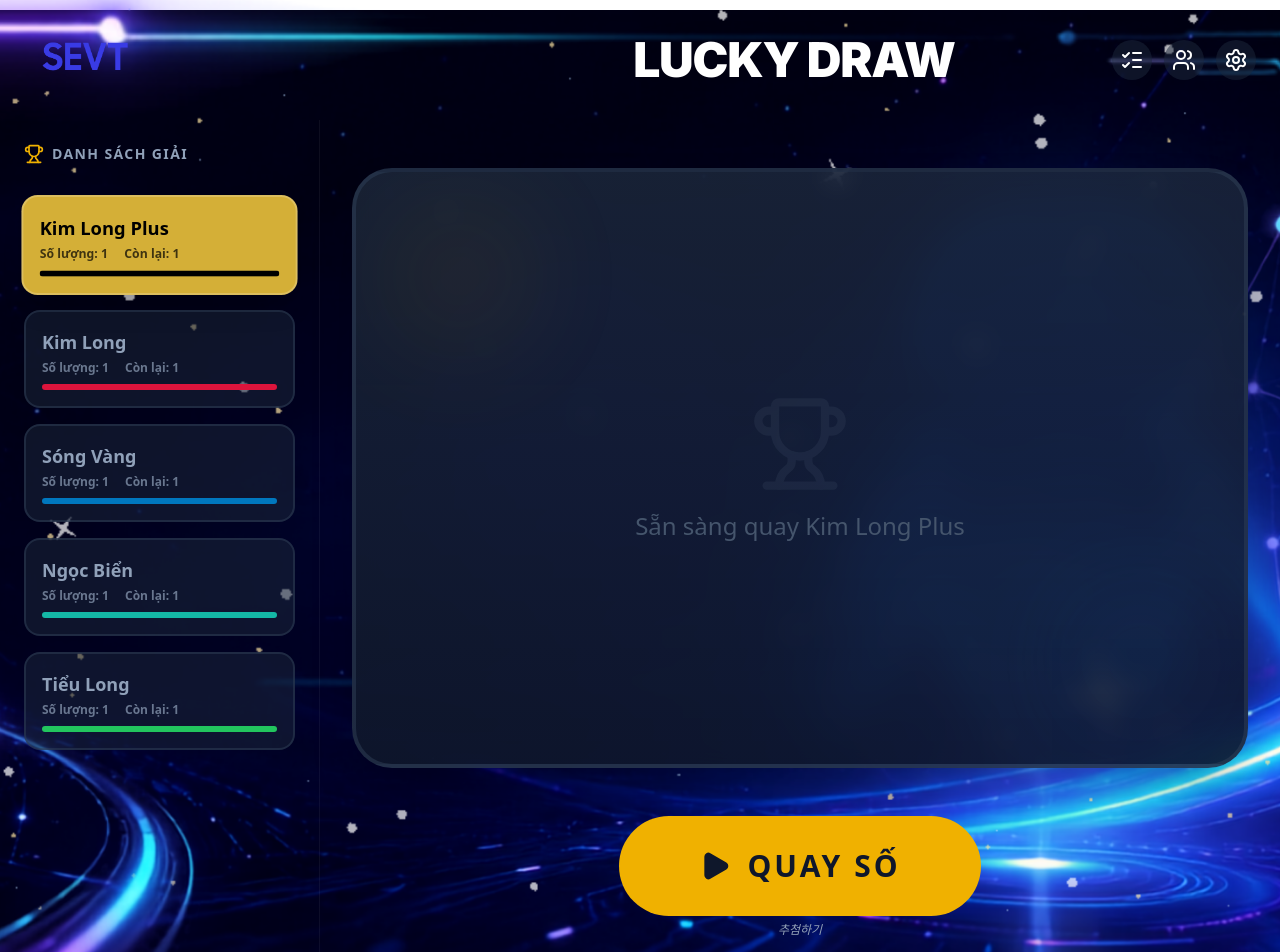
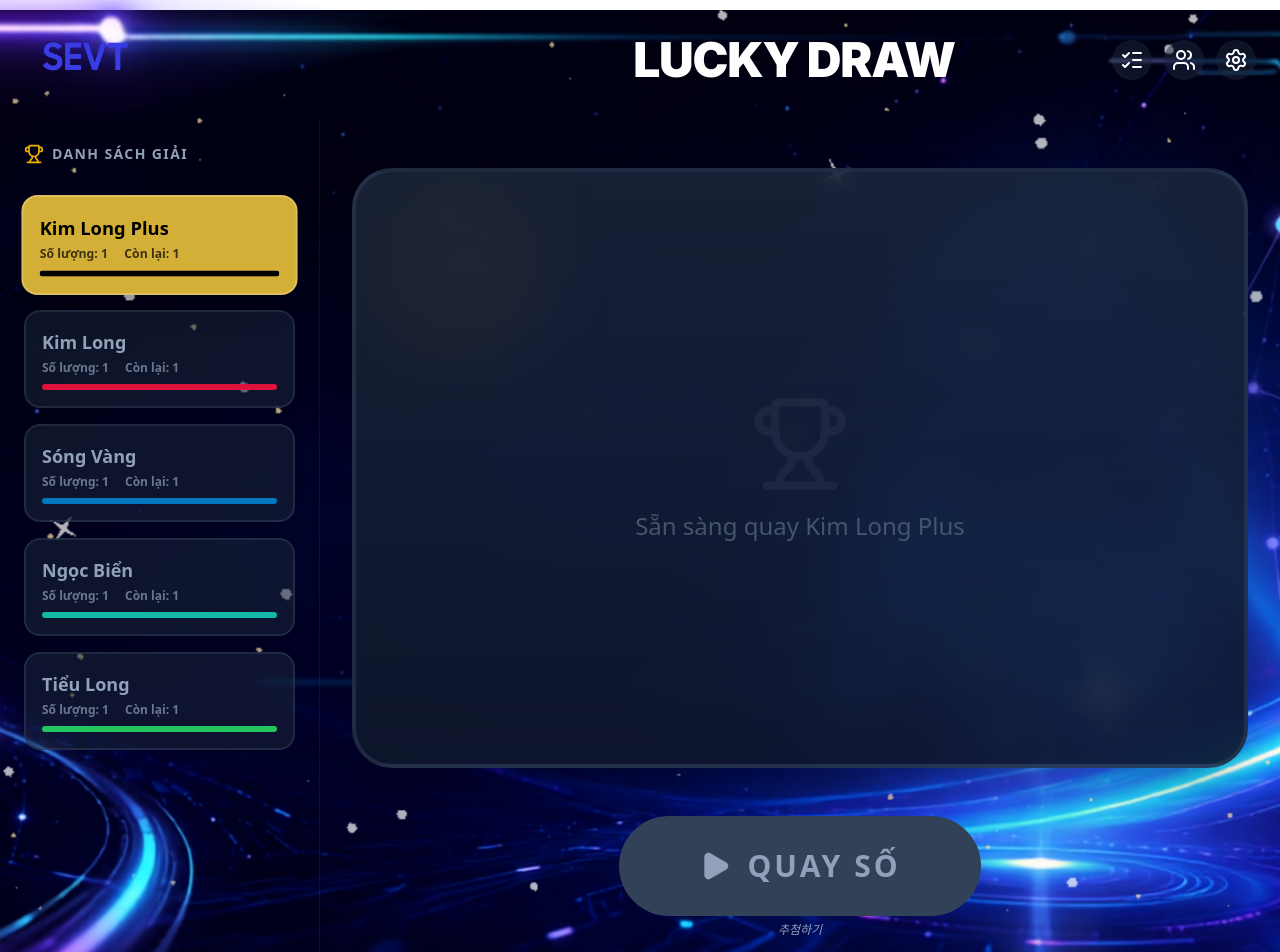
Before and after one commit to sstap22/Luckydraw, a React (Vite) app: page / in a window 1280 px wide. Shown: the top 952 px of the page. Built offline with nearby package versions, Linux system fonts and the light colour scheme.

Commit message:
Update availableParticipants logic with reservation check for unassigned prizes

```diff
--- a/src/App.tsx
+++ b/src/App.tsx
@@ -79,29 +79,6 @@ const DEFAULT_PRIZES: Prize[] = [
   { id: 'E', name: 'Tiểu Long', quantity: 1, remaining: 1, list: [], color: '#22C55E' },
 ];
 
-const SAMPLE_PARTICIPANTS: Record<string, Participant[]> = {
-  A: [
-    { id: 'A001', name: 'Nguyễn Văn A' },
-    { id: 'A002', name: 'Trần Thị B' },
-  ],
-  B: [
-    { id: 'B001', name: 'Lê Văn C' },
-    { id: 'B002', name: 'Phạm Thị D' },
-    { id: 'B003', name: 'Hoàng Văn E' },
-    { id: 'B004', name: 'Đặng Thị F' },
-  ],
-  C: [
-    { id: 'C001', name: 'Bùi Văn G' },
-    { id: 'C002', name: 'Vũ Thị H' },
-    { id: 'C003', name: 'Đỗ Văn I' },
-    { id: 'C004', name: 'Ngô Thị K' },
-  ],
-  D: Array.from({ length: 20 }, (_, i) => ({
-    id: `D${String(i + 1).padStart(3, '0')}`,
-    name: `Người dùng D${i + 1}`,
-  })),
-};
-
 export default function App() {
   const [prizes, setPrizes] = useState<Prize[]>(() => {
     const saved = localStorage.getItem('lucky-draw-prizes');
@@ -109,12 +86,12 @@ export default function App() {
       const parsed = JSON.parse(saved);
       return parsed.map((p: Prize) => ({
         ...p,
-        list: p.list && p.list.length > 0 ? uniqueParticipants(p.list) : (SAMPLE_PARTICIPANTS[p.id] || [])
+        list: p.list && p.list.length > 0 ? uniqueParticipants(p.list) : []
       }));
     }
     return DEFAULT_PRIZES.map(p => ({
       ...p,
-      list: SAMPLE_PARTICIPANTS[p.id] || []
+      list: []
     }));
   });
 
@@ -411,10 +388,36 @@ export default function App() {
 
   // Base list for current prize:
   // 1. If current prize HAS an assigned list (length > 0), use ITS assigned list!
-  // 2. If current prize DOES NOT have an assigned list (length === 0), use allParticipants / masterPool!
-  const basePrizeList = (currentPrize && currentPrize.list.length > 0)
-    ? currentPrize.list
-    : (allParticipants.length > 0 ? allParticipants : masterPool);
+  // 2. If current prize DOES NOT have an assigned list (length === 0):
+  //    Check each prize p with an assigned list:
+  //    Only include prize p's list if (pRemainingEligibleCount > p.remaining).
+  //    If no prize qualifies, fallback to allParticipants / masterPool.
+  let basePrizeList: Participant[] = [];
+
+  if (currentPrize && currentPrize.list.length > 0) {
+    basePrizeList = currentPrize.list;
+  } else {
+    const qualifiedPool: Participant[] = [];
+
+    prizes.forEach((p) => {
+      if (p.list.length > 0) {
+        // Remaining eligible people in prize p (not won yet)
+        const pEligible = p.list.filter(
+          (person) => !winners.some((w) => makeParticipantKey(w.person) === makeParticipantKey(person))
+        );
+        // Only include if remaining eligible people > remaining prize slots
+        if (pEligible.length > p.remaining) {
+          qualifiedPool.push(...pEligible);
+        }
+      }
+    });
+
+    if (qualifiedPool.length > 0) {
+      basePrizeList = qualifiedPool;
+    } else {
+      basePrizeList = allParticipants.length > 0 ? allParticipants : masterPool;
+    }
+  }
 
   // Filter out any participants who have already won a prize
   const availableParticipants: Participant[] = uniqueParticipants(basePrizeList)
```
